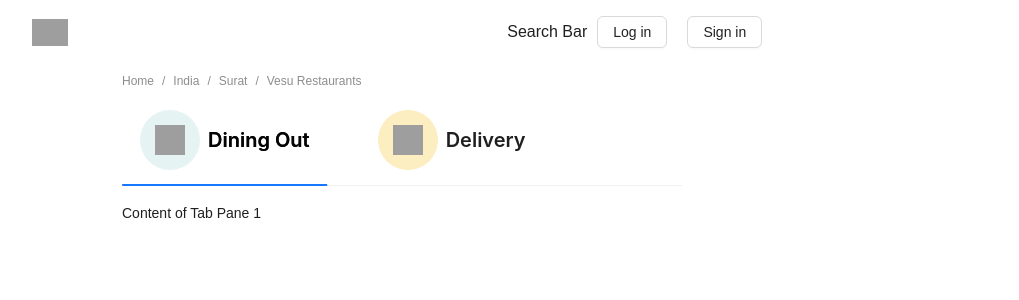
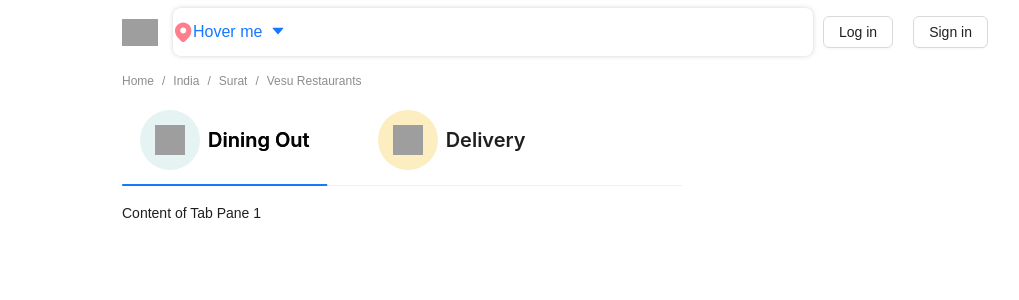
Before and after one commit to tiiku/MY-Project-JS, a React (Create React App) app: page / in a window 1280 px wide. Shown: the top 300 px of the page, without its empty margins (238-1257 px from the left). Built offline with nearby package versions, Linux system fonts and the light colour scheme; grey boxes are pictures that could not be loaded.

Commit message:
searchbar adjust in header

```diff
--- a/package.json
+++ b/package.json
@@ -14,6 +14,7 @@
     "react": "^18.3.1",
     "react-dom": "^18.3.1",
     "react-scripts": "5.0.1",
+    "swiper": "^11.1.5",
     "typescript": "^4.9.5",
     "web-vitals": "^2.1.4"
   },
--- a/src/App.tsx
+++ b/src/App.tsx
@@ -1,7 +1,41 @@
 import { Header } from "antd/es/layout/layout";
-import { Button } from "antd";
+import { Button, Dropdown, MenuProps, Space } from "antd";
 import MainContainer from "./Components/MainContainer";
+import LocationIcon from "./Components/LocationIcon";
+import { CaretDownOutlined } from "@ant-design/icons";
 
+const items: MenuProps["items"] = [
+  {
+    key: "1",
+    label: (
+      <a
+        target="_blank"
+        rel="noopener noreferrer"
+        href="https://www.antgroup.com"
+      >
+        1st menu item
+      </a>
+    ),
+  },
+  {
+    key: "3",
+    label: (
+      <a
+        target="_blank"
+        rel="noopener noreferrer"
+        href="https://www.luohanacademy.com"
+      >
+        3rd menu item (disabled)
+      </a>
+    ),
+    disabled: true,
+  },
+  {
+    key: "4",
+    danger: true,
+    label: "a danger item",
+  },
+];
 function App() {
   return (
     <div className="App">
@@ -9,15 +43,40 @@ function App() {
         style={{
           backgroundColor: "white",
           display: "flex",
-          justifyContent: "space-around",
+          justifyContent: "space-between",
           alignItems: "center",
+          padding: "0px",
+          margin: "0 360px",
         }}
       >
-        <img
-          src="https://b.zmtcdn.com/web_assets/b40b97e677bc7b2ca77c58c61db266fe1603954218.png"
-          style={{ height: "27px" }}
-          alt="Zomato"
-        ></img>
+        <div style={{ display: "flex", alignItems: "center" }}>
+          <img
+            src="https://b.zmtcdn.com/web_assets/b40b97e677bc7b2ca77c58c61db266fe1603954218.png"
+            style={{ height: "27px" }}
+            alt="Zomato"
+          ></img>
+          <div
+            style={{
+              display: "flex",
+              alignItems: "center",
+              marginLeft: "15px",
+              borderRadius: "8px",
+              width: "640px",
+              height: "48px",
+              boxShadow: " 0 0 5px lightgray",
+            }}
+          >
+            <LocationIcon />
+            <Dropdown menu={{ items }}>
+              <a href="/#" onClick={(e) => e.preventDefault()}>
+                <Space>
+                  Hover me
+                  <CaretDownOutlined />
+                </Space>
+              </a>
+            </Dropdown>
+          </div>
+        </div>
 
         <div
           style={{
@@ -26,7 +85,6 @@ function App() {
             alignItems: "center",
           }}
         >
-          <div>Search Bar</div>
           <Button>Log in</Button>
           <Button>Sign in</Button>
         </div>
--- /dev/null
+++ b/src/Components/LocationIcon.tsx
@@ -0,0 +1,19 @@
+const LocationIcon = () => {
+  return (
+    <svg
+      xmlns="http://www.w3.org/2000/svg"
+      fill="#FF7E8B"
+      width="20"
+      height="20"
+      viewBox="0 0 20 20"
+      aria-labelledby="icon-svg-title- icon-svg-desc-"
+      role="img"
+      //   class="sc-rbbb40-0 iRDDBk"
+    >
+      <title>location-fill</title>
+      <path d="M10.2 0.42c-4.5 0-8.2 3.7-8.2 8.3 0 6.2 7.5 11.3 7.8 11.6 0.2 0.1 0.3 0.1 0.4 0.1s0.3 0 0.4-0.1c0.3-0.2 7.8-5.3 7.8-11.6 0.1-4.6-3.6-8.3-8.2-8.3zM10.2 11.42c-1.7 0-3-1.3-3-3s1.3-3 3-3c1.7 0 3 1.3 3 3s-1.3 3-3 3z"></path>
+    </svg>
+  );
+};
+
+export default LocationIcon;
--- a/src/Components/MainContainer.tsx
+++ b/src/Components/MainContainer.tsx
@@ -1,4 +1,5 @@
 import { Breadcrumb, Layout, Tabs, Typography } from "antd";
+import DeliveryTab from "../pages/deliveryTab";
 const { Content } = Layout;
 const { Title } = Typography;
 const onChange = (key: any) => {
@@ -77,7 +78,7 @@ const items = [
         </Title>
       </div>
     ),
-    children: "Content of Tab Pane 2",
+    children: <DeliveryTab />,
   },
 ];
 const MainContainer = () => {
--- a/src/pages/deliveryTab.tsx
+++ b/src/pages/deliveryTab.tsx
@@ -1,5 +1,28 @@
-const deliveryTab = () => {
-  return <></>;
+import { Button, Flex } from "antd";
+import { Content } from "antd/es/layout/layout";
+
+const DeliveryTab = () => {
+  return (
+    <>
+      <Flex align="center" justify="flex-start">
+        <Button>filter</Button>
+        <Button>Rating</Button>
+        <Button>Pure Veg</Button>
+        <Button>Cuisines</Button>
+      </Flex>
+      <Content
+        style={{
+          padding: "40px 0px",
+          backgroundColor: "#F8F8F8",
+          width: "100%",
+        }}
+      >
+        <h3> Inspiration for your first order</h3>
+      </Content>
+      {/* <div style={{ padding: "8px 0px" }}>
+      </div> */}
+    </>
+  );
 };
 
-export default deliveryTab;
+export default DeliveryTab;
```
Also changed, not shown: 1 other file (tests, documents, lock files or other folders).
